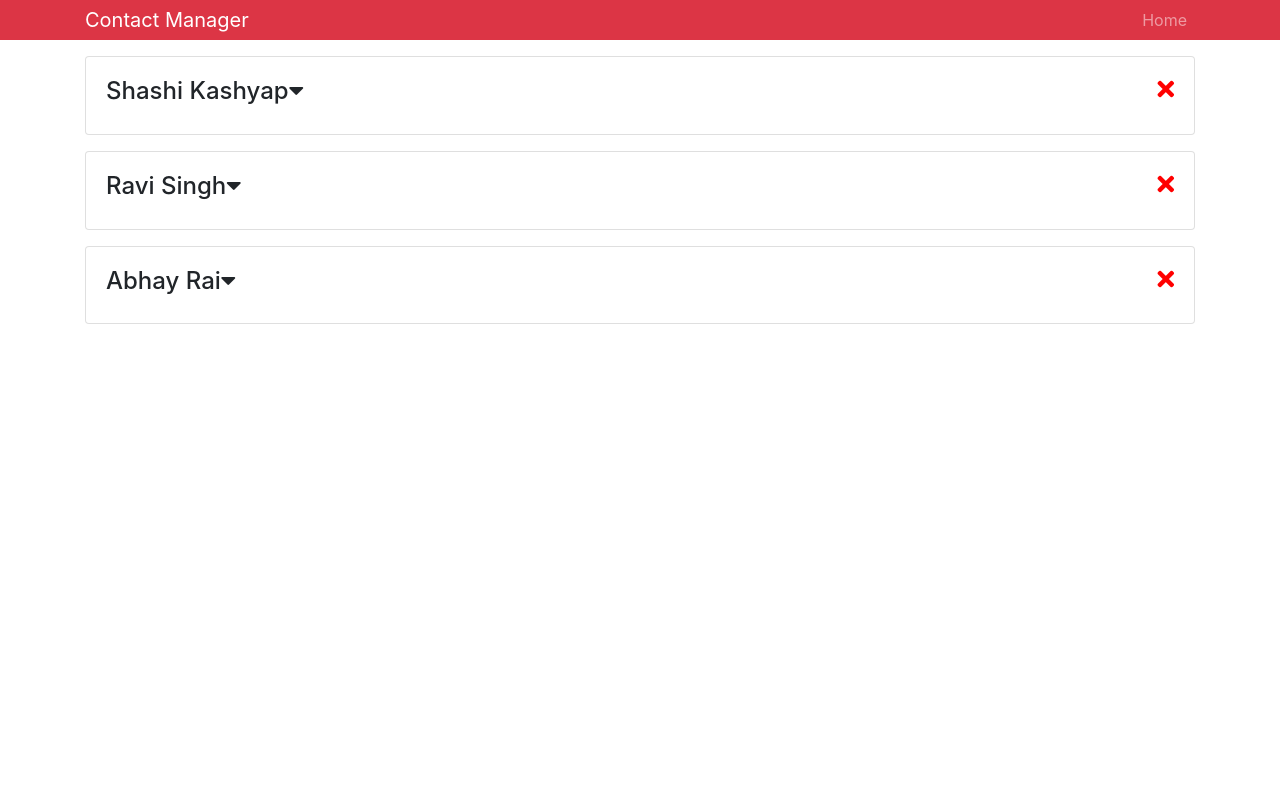
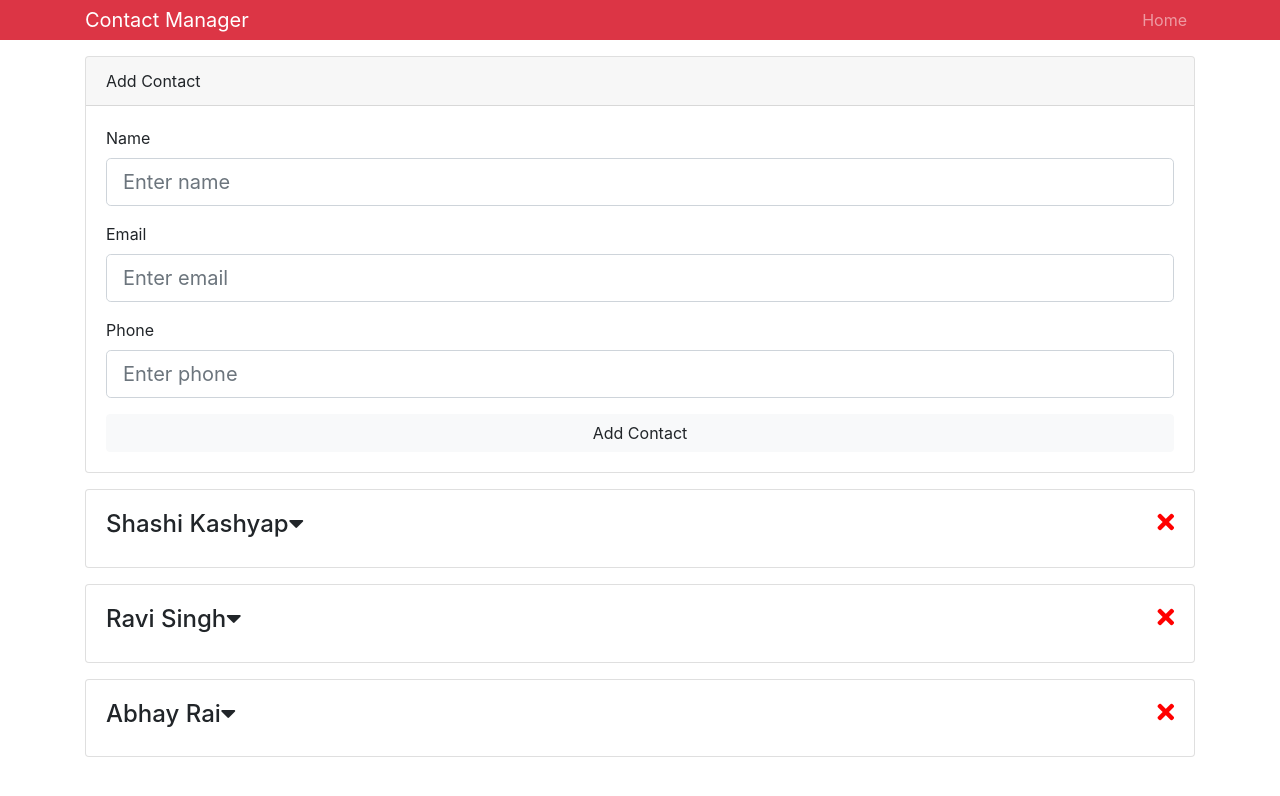
Before and after one commit to imshashi/contact-manager, a React (Create React App) app: page / in a window 1280 px wide. Shown: the top 796 px of the page. Built offline with nearby package versions, Linux system fonts and the light colour scheme.

Commit message:
create add contact form with state

```diff
--- a/src/App.js
+++ b/src/App.js
@@ -1,6 +1,7 @@
 import React, { Component } from 'react';
-import Contacts from './components/Contacts';
-import Header from './components/Header';
+import Contacts from './components/contacts/Contacts';
+import AddContact from './components/contacts/AddContact';
+import Header from './components/layout/Header';
 
 import { Provider } from './context';
 
@@ -13,6 +14,7 @@
         <div className="App">
           <Header branding="Contact Manager" />
           <div className="container">
+            <AddContact />
             <Contacts />
           </div>
         </div>
--- /dev/null
+++ b/src/components/contacts/AddContact.js
@@ -0,0 +1,57 @@
+import React, { Component } from 'react';
+
+class AddContact extends Component {
+  state = {
+    name: '',
+    email: '',
+    phone: ''
+  }
+
+  render() {
+    const { name, email, phone } = this.state;
+    return (
+      <div className="card mb-3">
+        <div className="card-header">
+          Add Contact
+        </div>
+        <div className="card-body">
+          <form onSubmit="">
+            <div className="form-group">
+              <label htmlFor="name">Name</label>
+              <input
+                type="text"
+                name="name"
+                className="form-control form-control-lg"
+                placeholder="Enter name"
+                value={ name }
+              />
+            </div>
+            <div className="form-group">
+              <label htmlFor="email">Email</label>
+              <input
+                type="email"
+                name="email"
+                className="form-control form-control-lg"
+                placeholder="Enter email"
+                value={ email }
+              />
+            </div>
+            <div className="form-group">
+              <label htmlFor="phone">Phone</label>
+              <input
+                type="text"
+                name="phone"
+                className="form-control form-control-lg"
+                placeholder="Enter phone"
+                value={ phone }
+              />
+            </div>
+            <input type="submit" value="Add Contact" className="btn btn-block btn-light"/>
+          </form>
+        </div>
+      </div>
+    );
+  }
+}
+
+export default AddContact;
--- a/src/components/Contact.js
+++ b/src/components/contacts/Contact.js
@@ -1,6 +1,6 @@
 import React, { Component } from 'react';
 import PropTypes from 'prop-types';
-import { Consumer } from '../context';
+import { Consumer } from '../../context';
 
 class Contact extends Component {
   state = {
--- a/src/components/Contacts.js
+++ b/src/components/contacts/Contacts.js
@@ -1,6 +1,6 @@
 import React, { Component, Fragment } from 'react';
 import Contact from './Contact';
-import { Consumer } from '../context';
+import { Consumer } from '../../context';
 
 class Contacts extends Component {
 
```
Also changed, not shown: src/components/layout/Header.js (renamed from src/components/Header.js).
